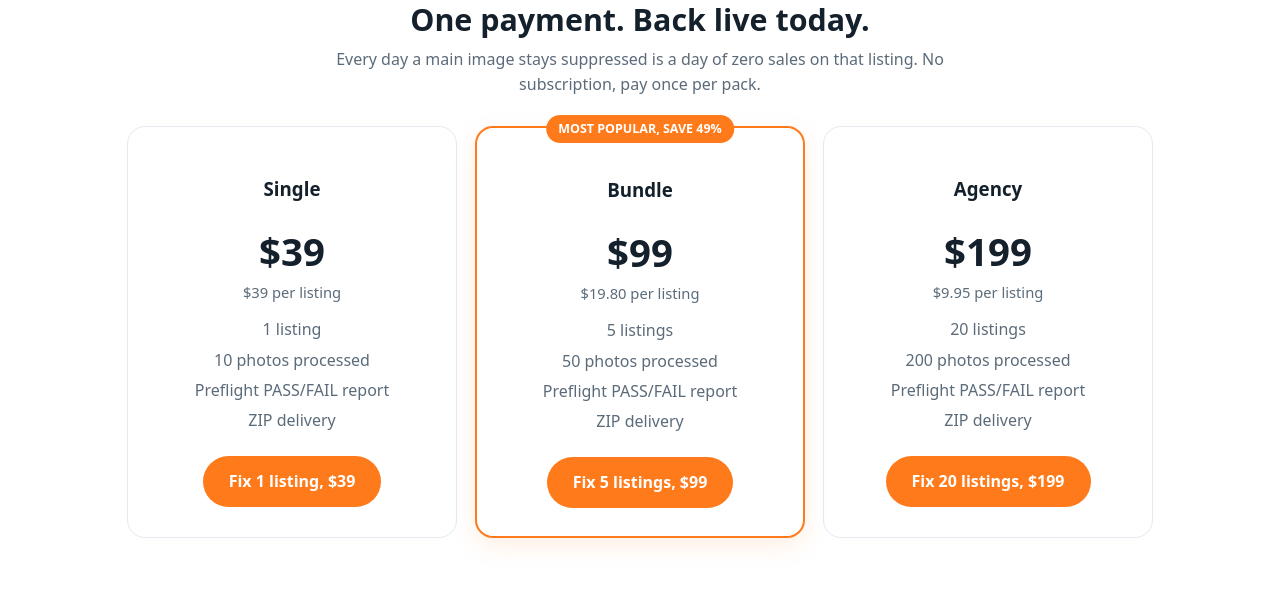
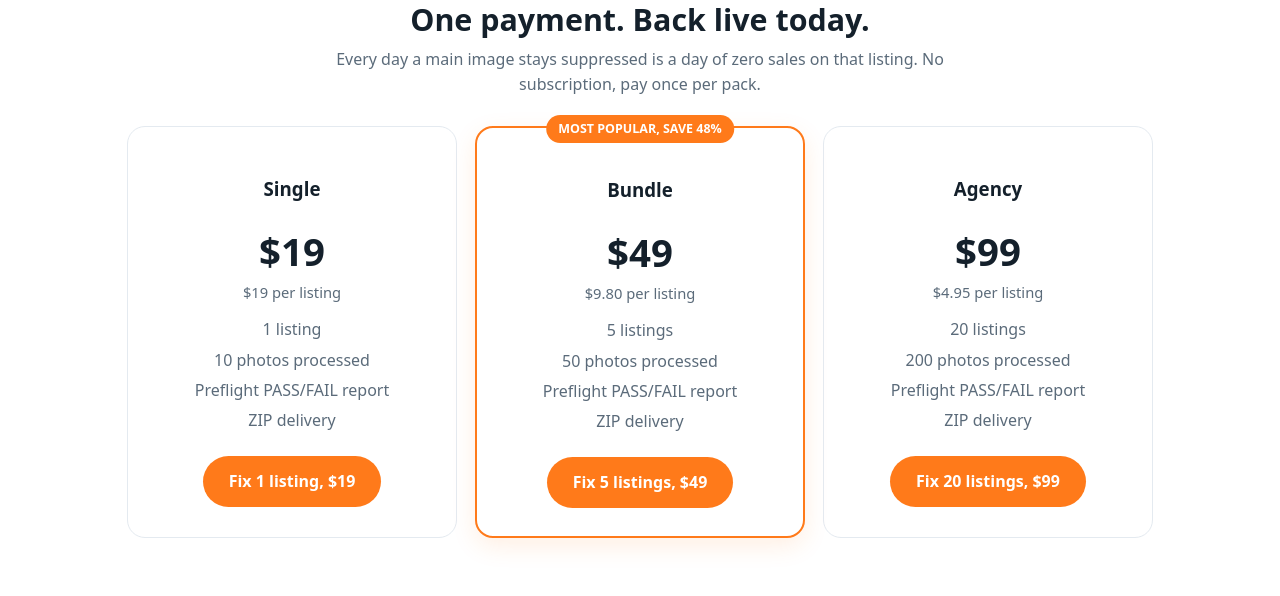
Before and after one commit to dunoil/mainimage-pass, a Flask app: page / in a window 1280 px wide. Shown: the part 2984-3580 px from the top of the page. Run offline with Flask 3, Linux system fonts and the light colour scheme; some libraries are stand-ins or nearby versions.

Commit message:
Launch pricing cut to 19/49/99 USD (owner decision 21 Nov) and canonical Creem payment links

```diff
--- a/templates/index.html
+++ b/templates/index.html
@@ -217,27 +217,27 @@
     <p class="sub">Every day a main image stays suppressed is a day of zero sales on that listing. No subscription, pay once per pack.</p>
     <div class="plans">
       <div class="plan">
-        <h3>Single</h3><div class="price">$39</div>
-        <div class="per">$39 per listing</div>
+        <h3>Single</h3><div class="price">$19</div>
+        <div class="per">$19 per listing</div>
         <ul><li>1 listing</li><li>10 photos processed</li><li>Preflight PASS/FAIL report</li><li>ZIP delivery</li></ul>
         <!-- Checkout wired to the live Creem product link on 21 Nov 2026. Keep data-plan. -->
-        <a class="buy" href="https://www.creem.io/product/prod_37mpZte9khnqN9OLYn7ju1" data-plan="single">Fix 1 listing, $39</a>
+        <a class="buy" href="https://www.creem.io/payment/prod_37mpZte9khnqN9OLYn7ju1" data-plan="single">Fix 1 listing, $19</a>
       </div>
       <div class="plan hot">
-        <div class="hotbadge">MOST POPULAR, SAVE 49%</div>
-        <h3>Bundle</h3><div class="price">$99</div>
-        <div class="per">$19.80 per listing</div>
+        <div class="hotbadge">MOST POPULAR, SAVE 48%</div>
+        <h3>Bundle</h3><div class="price">$49</div>
+        <div class="per">$9.80 per listing</div>
         <ul><li>5 listings</li><li>50 photos processed</li><li>Preflight PASS/FAIL report</li><li>ZIP delivery</li></ul>
         <!-- Checkout wired to the live Creem product link on 21 Nov 2026. Keep data-plan. -->
-        <a class="buy" href="https://www.creem.io/product/prod_sKH9YnE7lpAYvPTJlanGj" data-plan="bundle">Fix 5 listings, $99</a>
+        <a class="buy" href="https://www.creem.io/payment/prod_sKH9YnE7lpAYvPTJlanGj" data-plan="bundle">Fix 5 listings, $49</a>
       </div>
       <div class="plan">
         <div class="hotbadge" style="background:var(--ink)">SAVE 74%</div>
-        <h3>Agency</h3><div class="price">$199</div>
-        <div class="per">$9.95 per listing</div>
+        <h3>Agency</h3><div class="price">$99</div>
+        <div class="per">$4.95 per listing</div>
         <ul><li>20 listings</li><li>200 photos processed</li><li>Preflight PASS/FAIL report</li><li>ZIP delivery</li></ul>
         <!-- Checkout wired to the live Creem product link on 21 Nov 2026. Keep data-plan. -->
-        <a class="buy" href="https://www.creem.io/product/prod_5dsstiwVVB2CAyShEkQYAV" data-plan="agency">Fix 20 listings, $199</a>
+        <a class="buy" href="https://www.creem.io/payment/prod_5dsstiwVVB2CAyShEkQYAV" data-plan="agency">Fix 20 listings, $99</a>
       </div>
     </div>
   </div>
```
Also changed, not shown: LAUNCH-COPY.md (+7 -7 lines).
